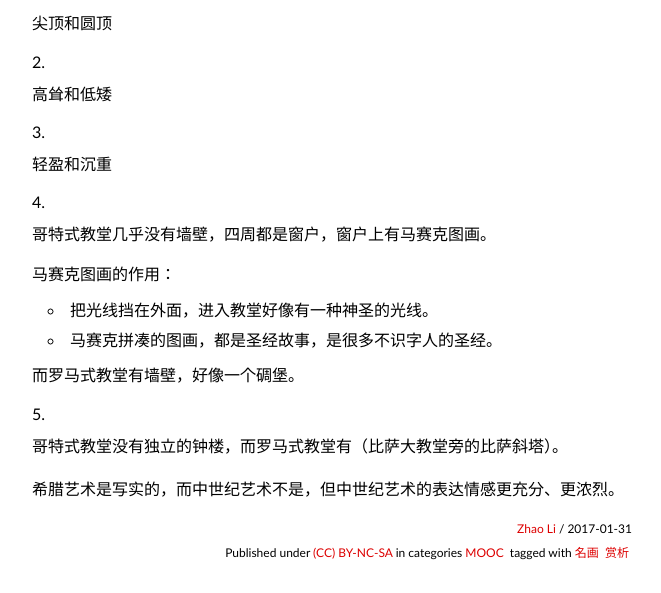
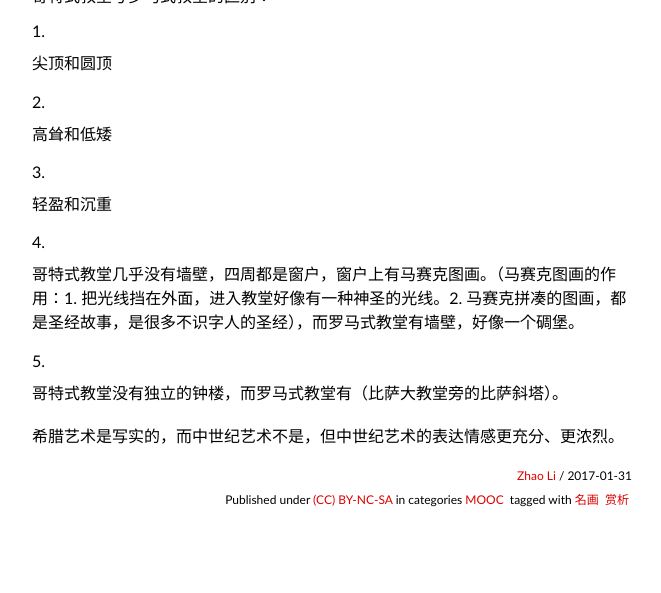
Before and after one commit to livc/livc.github.io, a Jekyll site: the page built from _posts/2017-01-31-175.md, in a window 1280 px wide and 900 px high, scrolled down 8234 px, cut to the strip 307-900 px from the top of the window. Shown: the whole strip, without its empty margins (308-969 px from the left). Built offline with Jekyll 4.4.1, drawn with Linux system fonts in a browser that asks for light colours; nearby versions of some CDN libraries; some web fonts are replaced; comment, search, counter and statistics services are not loaded; after the commit the page ends 9081 px from its top, so only the background shows below that.

Commit message:
update post175

```diff
--- a/_posts/2017-01-31-175.md
+++ b/_posts/2017-01-31-175.md
@@ -215,14 +217,7 @@
 
 3. 轻盈和沉重
 
-4. 哥特式教堂几乎没有墙壁，四周都是窗户，窗户上有马赛克图画。
-
-   马赛克图画的作用：
-
-   - 把光线挡在外面，进入教堂好像有一种神圣的光线。
-   - 马赛克拼凑的图画，都是圣经故事，是很多不识字人的圣经。
-
-   而罗马式教堂有墙壁，好像一个碉堡。
+4. 哥特式教堂几乎没有墙壁，四周都是窗户，窗户上有马赛克图画。（马赛克图画的作用：1. 把光线挡在外面，进入教堂好像有一种神圣的光线。2. 马赛克拼凑的图画，都是圣经故事，是很多不识字人的圣经），而罗马式教堂有墙壁，好像一个碉堡。
 
 5. 哥特式教堂没有独立的钟楼，而罗马式教堂有（比萨大教堂旁的比萨斜塔）。
 
```
Also changed, not shown: other parts of _posts/2017-01-31-175.md (+2 -0 lines).
